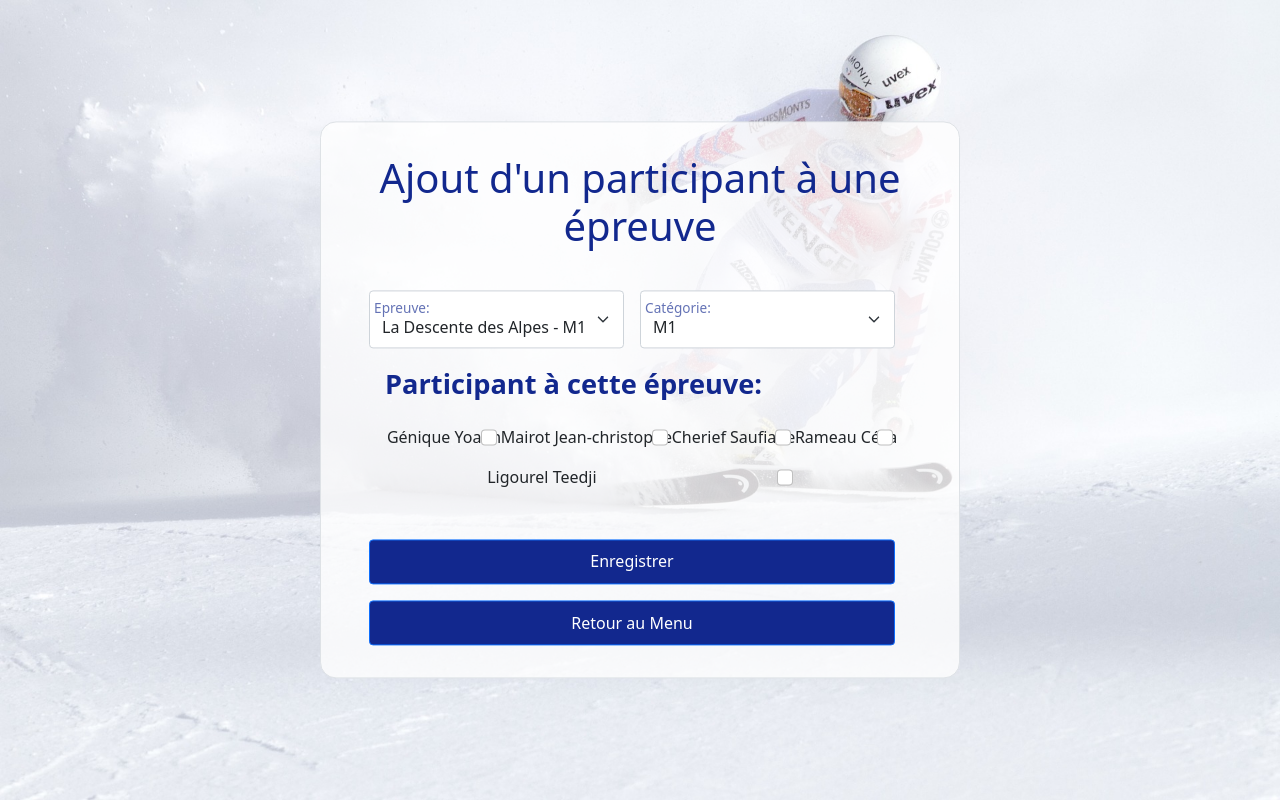
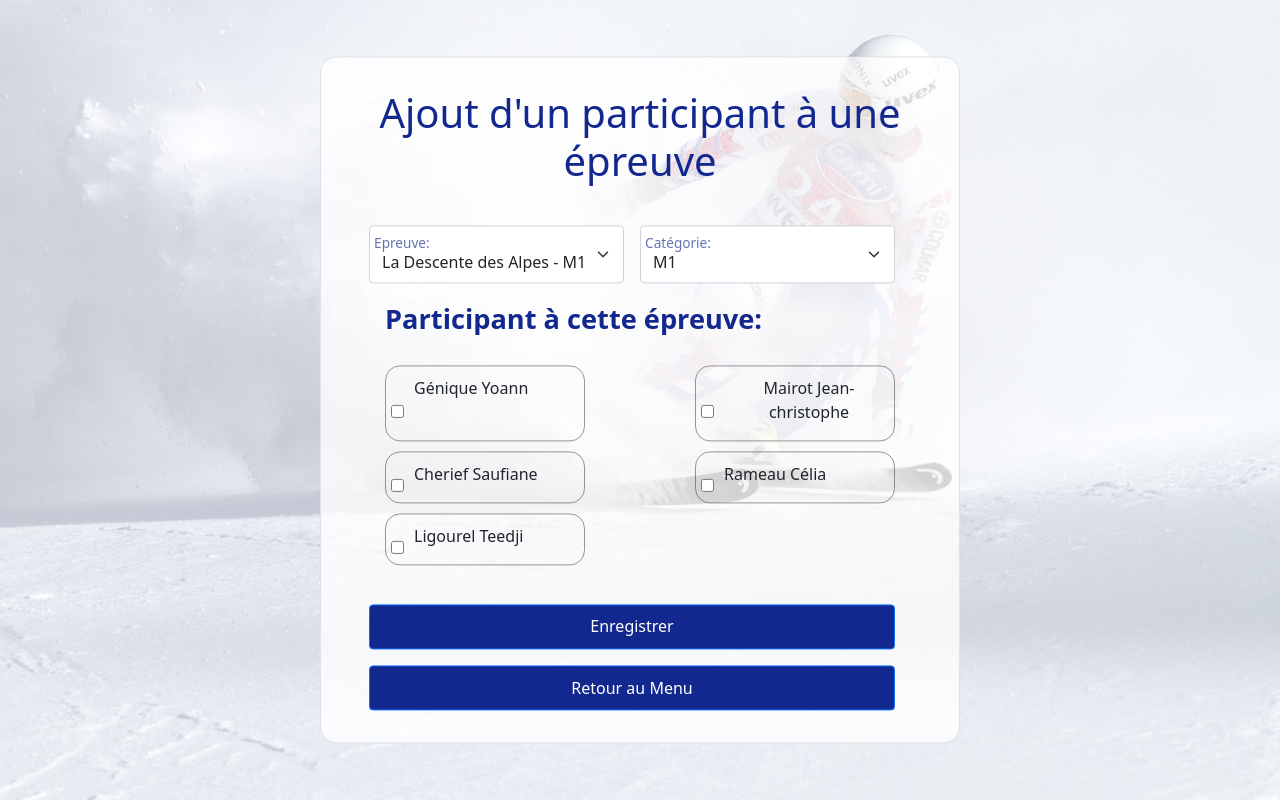
Before and after one commit to jean-christophe-mairot/API_gestion_championnat_ski, a PHP site: page /competitor_proof.php in a window 1280 px wide. Run offline with PHP 8.4, Linux system fonts and the light colour scheme; data comes from the database, SQL or seed files in the repository; some libraries are stand-ins or nearby versions.

Commit message:
ajout particip epreuve css

```diff
--- a/asset/css/index.css
+++ b/asset/css/index.css
@@ -60,6 +60,27 @@
 }
 
 /* Enlever le surlignement de la balise a  */
-.return_a{
+.return_a {
 	text-decoration: none;
 }
+
+/* --------------- ajout part epreuve---------  */
+.checkParticipant {
+	display: flex;
+	border: 1px rgba(59, 58, 58, 0.52) solid;
+	width: 200px;
+	border-radius: 15px;
+	padding-top: 10px;
+	margin: 5px 0;
+}
+.checkParticipant input {
+	margin-right: 10px;
+	margin-top: 6px;
+	margin-left: 5px;
+}
+.dflex {
+	display: flex;
+	justify-content: space-between;
+	flex-wrap: wrap;
+	width: 100%;
+}
--- a/competitor_proof.php
+++ b/competitor_proof.php
@@ -34,11 +34,15 @@ $epreuves = getEpreuve();
                 </div>
             <div class="form-check">
                 <label class="spacement color fw-bold" for="Participant">Participant à cette épreuve:</label>
-                    <div class="part_form">
-                        <?php foreach ($participants as $participant): extract($participant) ?>
-                            <p><?=$nom_participant.' '.$prenom_participant?></p>
-                            <input type="checkbox" class="form-check-input" value="<?=$id_participant?>" name="id_participant[]" required>
-                        <?php endforeach ?>
+                    <div class="part_form ">
+                        <div class="dflex">
+                            <?php foreach ($participants as $participant): extract($participant) ?>
+                            <div class="checkParticipant">
+                                <input type="checkbox" class="" value="<?=$id_participant?>" name="id_participant[]" required>
+                                <p><?=$nom_participant.' '.$prenom_participant?></p>
+                            </div>
+                            <?php endforeach ?>
+                        </div>
                     </div>
             </div>
             <div class="d-grid gap-2">
```
